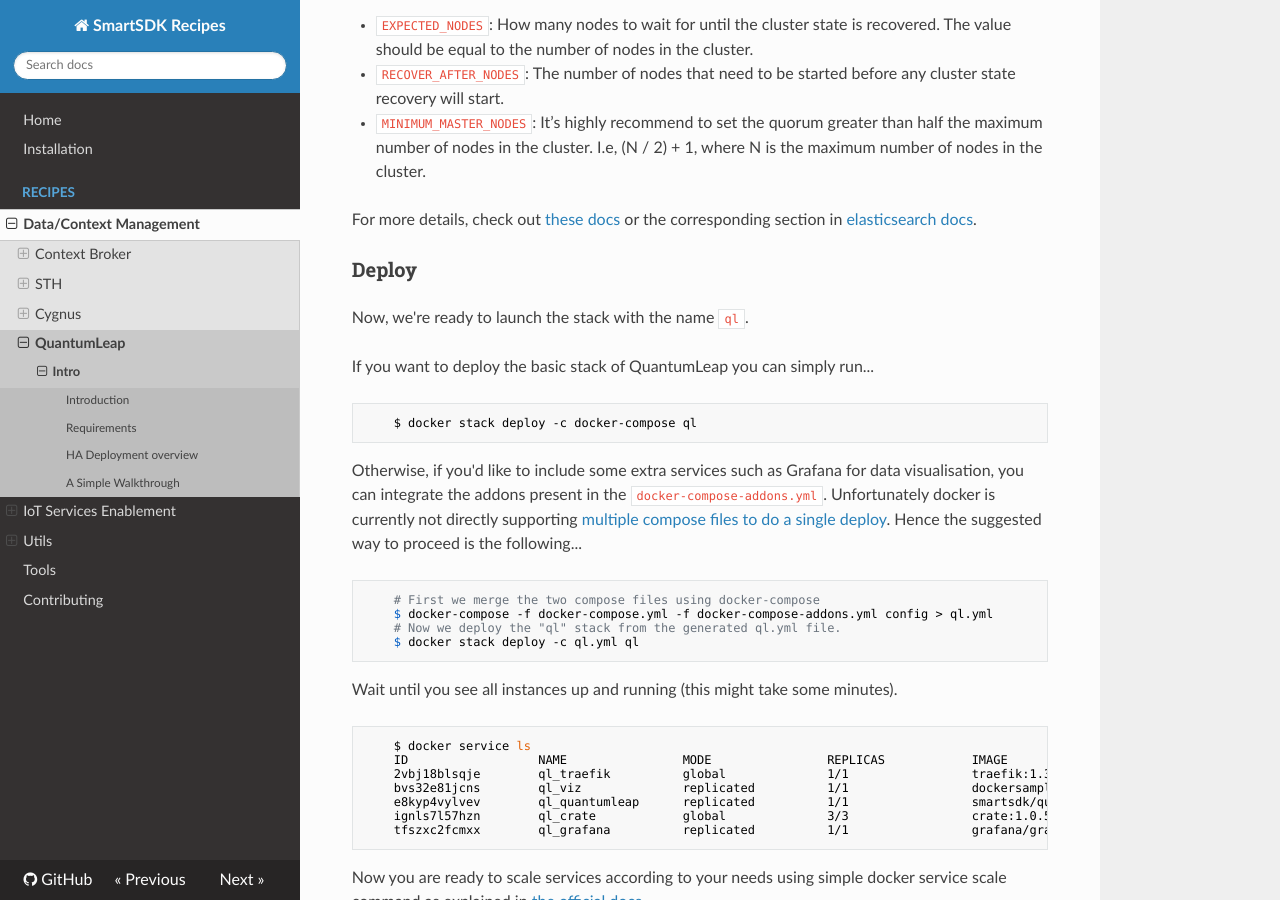
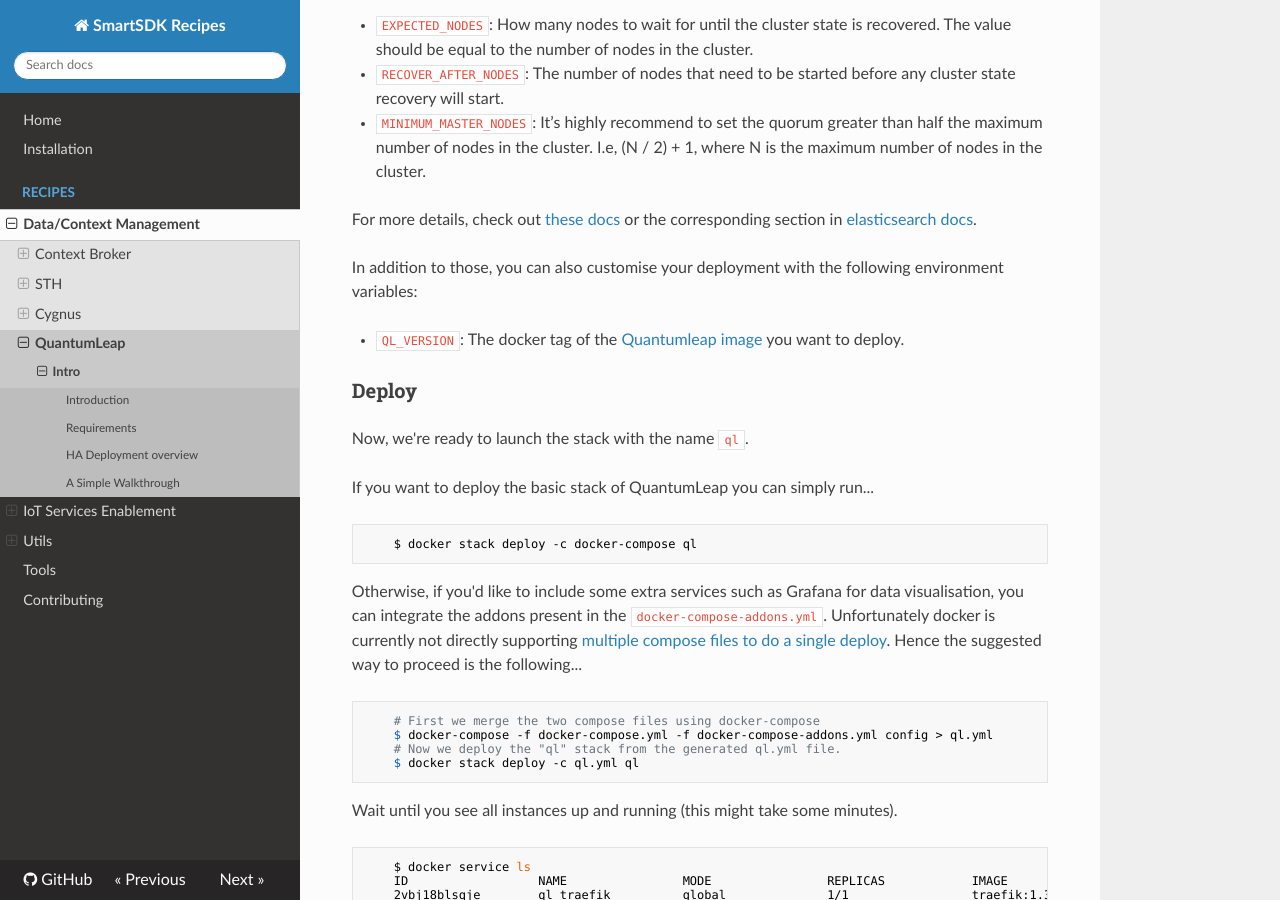
Before and after one commit to smartsdk/smartsdk-recipes, an MkDocs documentation site: the page built from recipes/data-management/quantumleap/readme.md, in a window 1280 px wide and 900 px high, scrolled down 1439 px. Built offline with MkDocs 1.6.1, drawn with Linux system fonts in a browser that asks for light colours; nearby versions of some CDN libraries; comment, search, counter and statistics services are not loaded; old or Windows-style settings are respelled for this version of MkDocs.

Commit message:
Minor adjustments (#32)

```diff
--- a/recipes/data-management/quantumleap/readme.md
+++ b/recipes/data-management/quantumleap/readme.md
@@ -105,6 +105,12 @@
 or the corresponding section in
 [elasticsearch docs](https://www.elastic.co/guide/en/elasticsearch/reference/current/modules-gateway.html).
 
+In addition to those, you can also customise your deployment with the following
+environment variables:
+
+- `QL_VERSION`: The docker tag of the [Quantumleap image](https://hub.docker.com/r/smartsdk/quantumleap/)
+ you want to deploy.
+
 ### Deploy
 
 Now, we're ready to launch the stack with the name `ql`.
```
Also changed, not shown: 2 other files.
